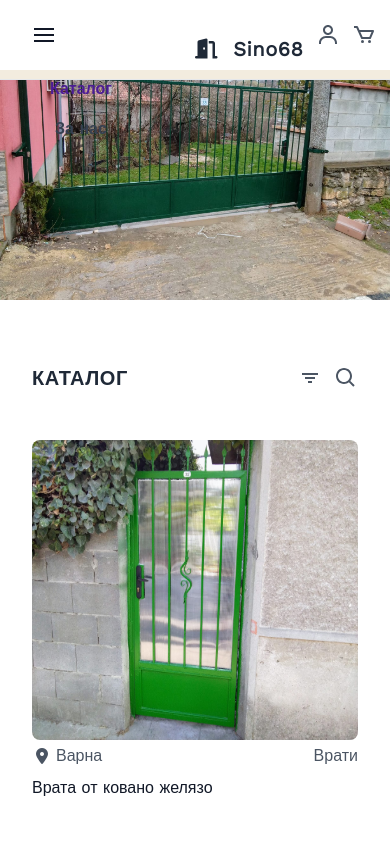
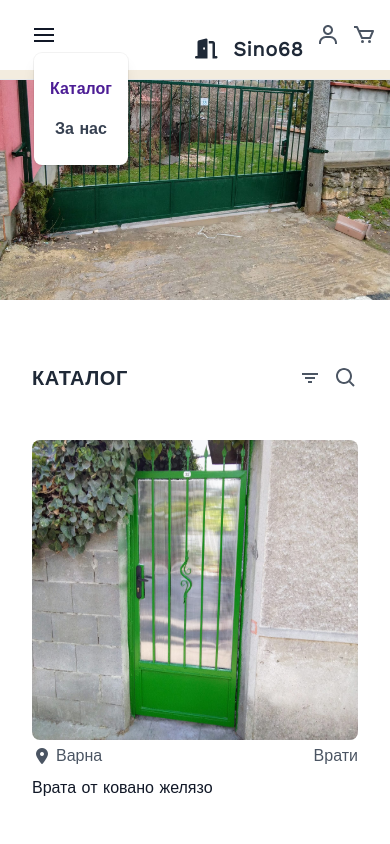
Before and after one commit to MelvinMihaylov/sino68, a Vue app: page / in a window 390 px wide. Both pictures are taken after a click on the label 44 px from the left and 35 px from the top of the page. Shown: the top 844 px of the page. Built offline with nearby package versions, Linux system fonts and the light colour scheme.

Commit message:
Nav menu fix

```diff
--- a/src/components/NavBar.vue
+++ b/src/components/NavBar.vue
@@ -17,10 +17,10 @@
 
                 <input class="hidden" type="checkbox" id="menu-toggle" />
 
-                <div class="md:relative absolute top-7 md:top-0 left-0 hidden md:flex md:items-center md:w-auto order-3 md:order-1 font-bold text-white md:bg-transparent bg-white/20 backdrop-blur-md rounded-lg md:shadow-none"
-                    id="menu">
+                <div class="md:relative absolute top-7 md:top-0 left-0 hidden md:flex md:items-center md:w-auto order-3 md:order-1 font-bold text-white bg-white md:ring-0 shadow-lg ring-1 ring-black ring-opacity-5 rounded-lg md:shadow-none"
+                    id="menu" ref="menuOnMobile">
                     <nav id="nav">
-                        <ul class="md:flex items-center justify-between text-base text-gray-700 pt-4 md:pt-0">
+                        <ul class="md:flex items-center justify-between text-base text-gray-700 py-4 md:py-0 md:pt-0">
                             <li>
                                 <router-link to="/"
                                     class="inline-block no-underline hover:text-purple-700 py-2 px-4">Каталог
```
